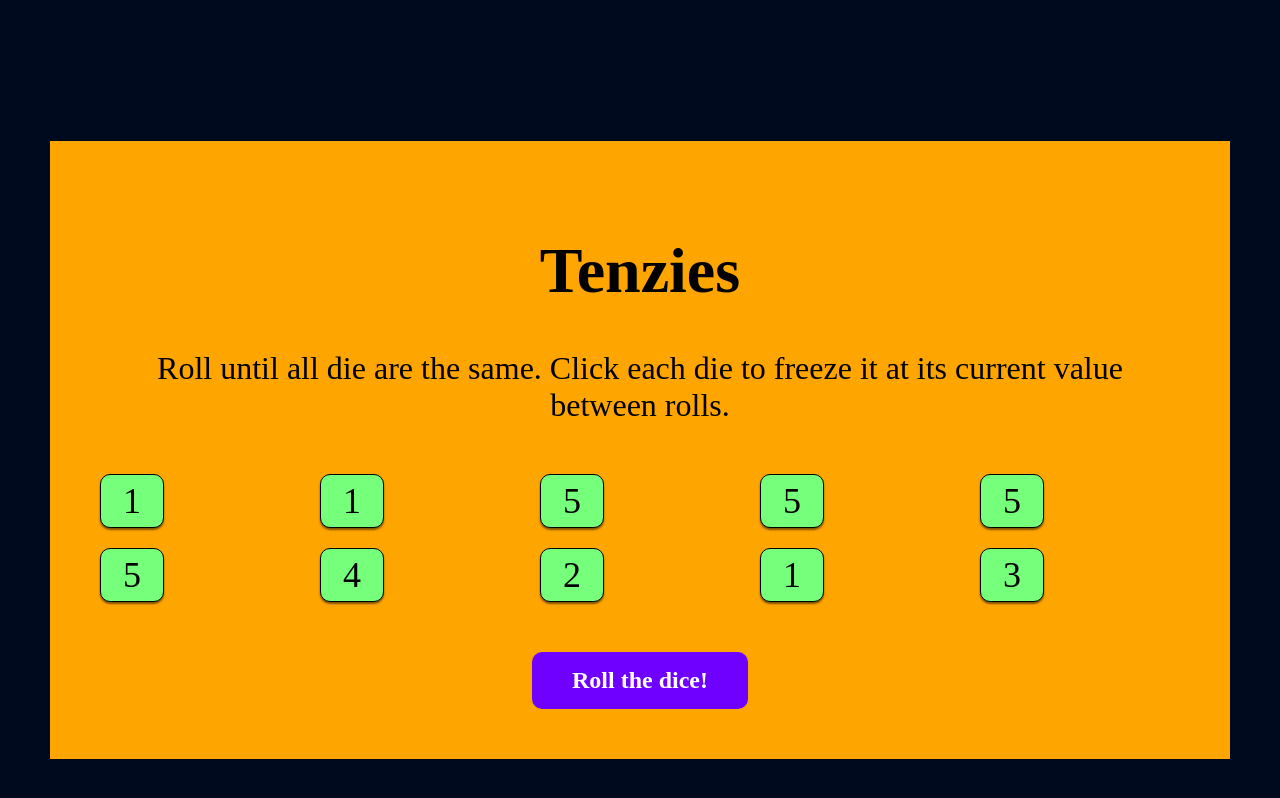
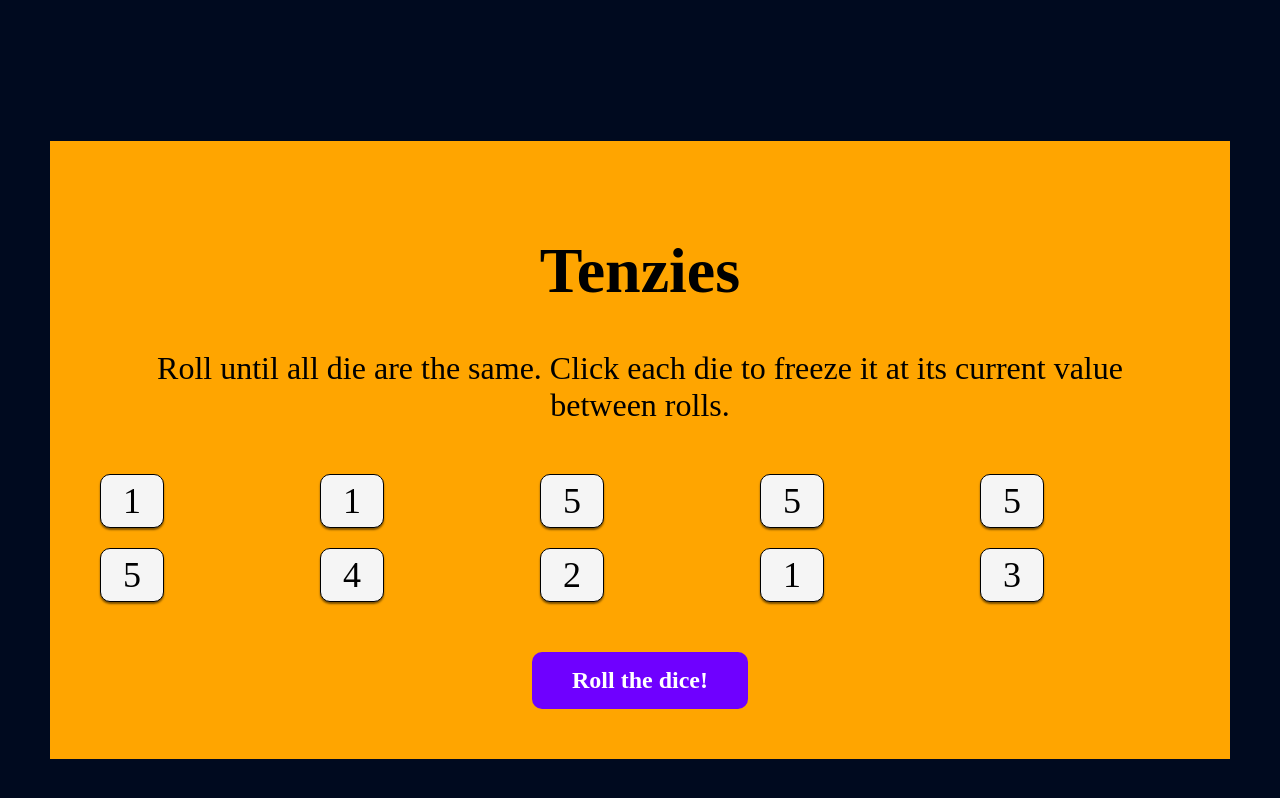
Before and after one commit to DustyDogCodex/Tenzies, a React (Create React App) app: page / in a window 1280 px wide. Shown: the top 798 px of the page. Built offline with nearby package versions, Linux system fonts and the light colour scheme; the HTML template or start-up script is replaced by a standard one; a web font is replaced by a local one.

Commit message:
improved holdDice fucntion to toggle isHeld property of the selected object and place it back in the array. Refactored rerollDice fucntion to only change values of dice elements for which the isHeld value is false. Working on setting up a way to end the game if all held values are the same.

```diff
--- a/src/Components/Board.js
+++ b/src/Components/Board.js
@@ -8,19 +8,33 @@ function Board(){
     function newDieRoll() {
         const die_array = []
         for(let i = 0; i < 10; i++){
-            die_array.push({id: i, num: Math.ceil(Math.random() * 6), isHeld: true})
+            die_array.push({id: i, num: Math.ceil(Math.random() * 6), isHeld: false})
         }
         return die_array
     }
 
+    /* function to flip the value of dice that were selected by the player */
+    function holdDice(event){
+        const selectedID = event.target.id
+        setDiceValues(prevDice => prevDice.map(dice => {
+            return selectedID === dice.id ?
+            {...dice, isHeld: !dice.isHeld} :
+            dice
+        }))
+    }
+
     /* array containing 10 dice elements that will be displayed in dice-area div. This way dice elements will load with a new value when user rolls or resets them. */
     const diceElements = diceValues.map(dice => (
-        <Dice key={dice.id} value={dice.num} heldOrNah={dice.isHeld}/>
+        <Dice key={dice.id} value={dice.num} heldOrNah={dice.isHeld} id={dice.id} handleClick={holdDice}/>
     ))
 
     /* resets state when user wants to reroll dice */
     function rerollDice(){
-        setDiceValues(newDieRoll())
+        setDiceValues(prevDice => prevDice.map(dice => {
+            return dice.isHeld ?
+                    dice :
+                    {...dice, num: Math.ceil(Math.random() * 6)}
+        }))
     }
 
     return(
--- a/src/Components/Dice.js
+++ b/src/Components/Dice.js
@@ -1,6 +1,6 @@
 function Dice(props) {
     return(
-        <button className={props.heldOrNah ? 'dice dice-held' : 'dice'}>{props.value}</button>
+        <button id={props.id} className={props.heldOrNah ? 'dice dice-held' : 'dice'} onClick={props.handleClick}>{props.value}</button>
     )
 }
 
```
